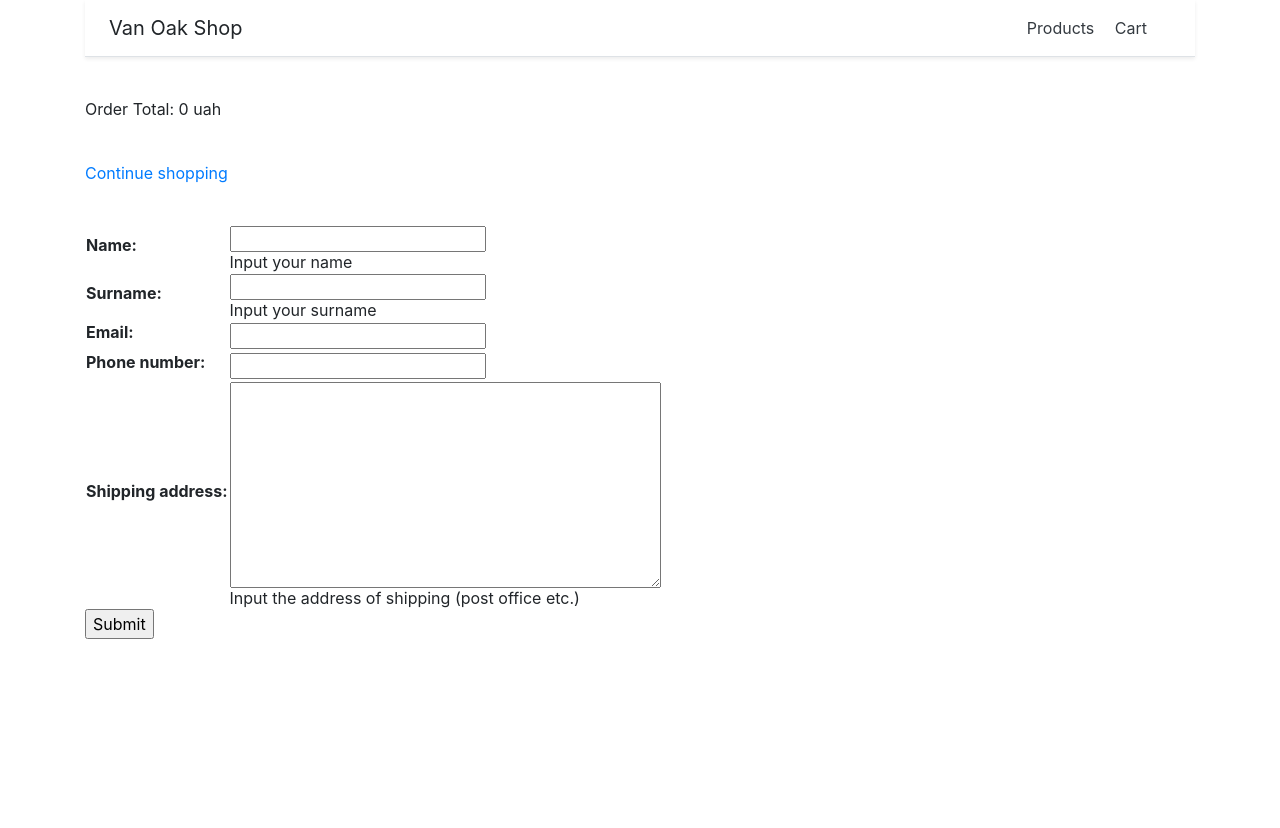
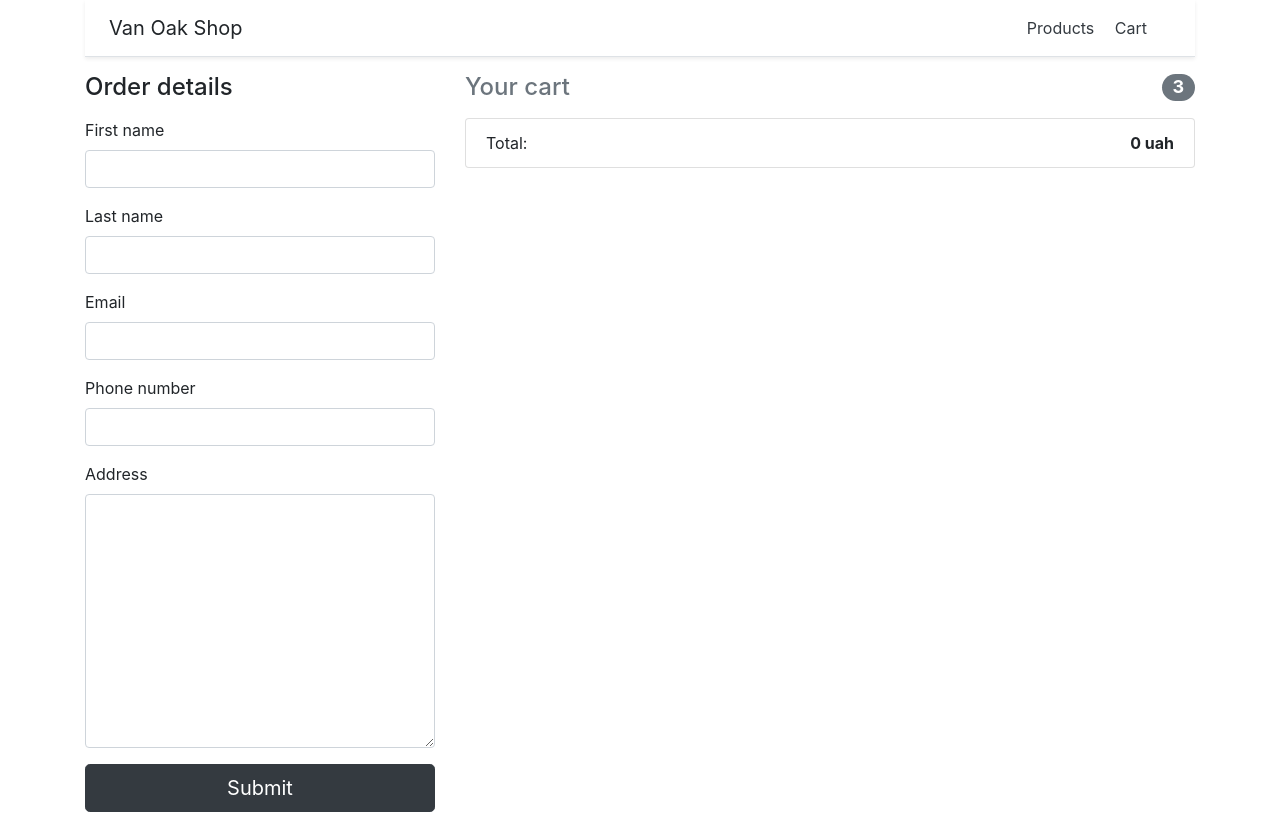
Before and after one commit to KirillDaubur/myShop, a Django app: page /shop/cart/ in a window 1280 px wide. Before the commit the page ends 639 px from the top, so only its background shows below. Run offline with Django 3.2, Linux system fonts and the light colour scheme; some libraries are stand-ins or nearby versions.

Commit message:
Kirill: added styles to the rest of the pages

```diff
--- a/van_oak/shop/forms.py
+++ b/van_oak/shop/forms.py
@@ -11,7 +11,7 @@ class OrderItemForm(forms.Form):
 		self.properties = properties
 
 class ProductForCartModel(forms.Form):
-	desirable_parameters = forms.ChoiceField(widget=forms.Select())
+	desirable_parameters = forms.ChoiceField(widget=forms.Select(), label="")
 
 	def __init__(self, properties, *args, **kwargs):
 		super(forms.Form, self).__init__(*args, **kwargs)
@@ -30,6 +30,19 @@ class OrderForm(forms.ModelForm):
 		model = Order
 		exclude = ['products', 'total_cost']
 
+	def __init__(self, *args, **kwargs):
+		super(forms.ModelForm, self).__init__(*args, **kwargs)
+		self.fields['name'].widget = forms.TextInput(attrs={
+			'class': 'form-control' })
+		self.fields['surname'].widget = forms.TextInput(attrs={
+			'class': 'form-control' })
+		self.fields['email'].widget = forms.EmailInput(attrs={
+			'class': 'form-control' })
+		self.fields['phone_number'].widget = forms.TextInput(attrs={
+			'class': 'form-control' })
+		self.fields['shipping_address'].widget = forms.Textarea(attrs={
+			'class': 'form-control' })
+
 	def save(self, request):
 		cart = request.session.get('cart', {})
 		if not cart:
--- /dev/null
+++ b/van_oak/shop/static/shop/css/cart.css
@@ -0,0 +1,3 @@
+form.is-invalid  .invalid-feedback {
+    display: block;
+}
--- /dev/null
+++ b/van_oak/shop/static/shop/css/product.css
@@ -0,0 +1,6 @@
+.center-cropped {
+  height: 600px;
+  background-position: center center;
+  background-repeat: no-repeat;
+  background-size: contain;
+}
--- a/van_oak/shop/templates/shop/base.html
+++ b/van_oak/shop/templates/shop/base.html
@@ -13,12 +13,9 @@
               </nav>
             </div>
 
-            <div class="row">
-                <div class="col-md-12">
-                {% block content %}
-                {% endblock %}
-                </div>
-            </div>
+            {% block content %}
+            {% endblock %}
+
         </div>
     </body>
 </html>
--- a/van_oak/shop/templates/shop/cart.html
+++ b/van_oak/shop/templates/shop/cart.html
@@ -1,33 +1,105 @@
 {% extends 'shop/base.html' %}
+{% load static %}
+
+{% block extrastyles %}
+    <link rel="stylesheet" type="text/css"
+        href="{% static "shop/css/cart.css"%}" />
+{% endblock %}
 
 {% block content %}
-	{% if errors %}
-	<h1>{{ errors }}</h1>
-	{% endif %}
-	<table>
- 	{% for product in products_in_cart %}
- 	<tr>
- 		<td><img src="{{product.image.url}}" height="50px"></td>
- 		<td><a href="{% url 'product' id=product.id %}"> {{ product.name }} </a></td>
- 		<td><p>{{ product.properties_string }}</p></td>
- 		<td><p>{{ product.price }} uah</p></td>
- 		<td><p><a href="{% url 'increase_item_count_in_order' product_id=product.id %}">+</a></p></td>
- 		<td><p>{{ product.amount_ordered }}</p></td>
- 		<td><p><a href="{% url 'decrease_item_count_in_order' product_id=product.id %}">-</a></p></td>
- 		<td><a href="{% url 'remove_from_cart' product_id=product.id %}">X</a></td>
-   	</tr>
-  	{% endfor %}
-  	</table>
-  	<br>
-  	<p>Order Total: {{ order_total }} uah</p>
-  	<br>
-  	<p><a href="{% url 'product_list' %}">Continue shopping</a></p>
-  	<br>
-  	<form action="" method="post">
-  		{% csrf_token %}
-  		<table>
-  			{{ order_form.as_table }}
-  		</table>
-  		<input type="submit" name="Submit">
-  	</form>
+  <div class="row">
+    <div class="col-md-8 order-md-2 mb-4">
+      <h4 class="d-flex justify-content-between align-items-center mb-3">
+        <span class="text-muted">Your cart</span>
+        <span class="badge badge-secondary badge-pill">3</span>
+      </h4>
+      <ul class="list-group mb-3">
+        {% for product in products_in_cart %}
+          <li class="list-group-item d-flex justify-content-between ">
+            <div class="col-1">
+              <img src="{{product.image.url}}" height="50px">
+            </div>
+            <div class="col-7">
+              <h6 class="my-0">{{ product.name }}</h6>
+              <small class="text-muted">{{ product.properties_string }}</small>
+            </div>
+            <div class="col-2 d-flex justify-content-between">
+              <p><a href="{% url 'increase_item_count_in_order' product_id=product.id %}">+</a></p>
+              <p>{{ product.amount_ordered }}</p>
+              <p><a href="{% url 'decrease_item_count_in_order' product_id=product.id %}">-</a></p>
+            </div>
+            <div class="col-2">
+              <span class="text-muted">{{ product.price }} uah</span>
+            </div>
+
+          </li>
+        {% endfor %}
+        <li class="list-group-item d-flex justify-content-between">
+          <span>Total:</span>
+          <strong>{{ order_total }} uah</strong>
+        </li>
+      </ul>
+    </div>
+
+    <div class="col-12 col-md-4 order-md-1">
+      <h4 class="mb-3">Order details</h4>
+
+      <form action="" method="post" {% if order_form.errors %} class="is-invalid" {% endif %}>
+        {% csrf_token %}
+
+        <div class="mb-3">
+          <label for="firstName">First name</label>
+          {{ order_form.name }}
+          <div class="invalid-feedback">
+            {% for error in order_form.name.errors %}
+              <p>{{ error|escape }}</p>
+            {% endfor %}
+          </div>
+        </div>
+
+        <div class="mb-3">
+          <label for="lastName">Last name</label>
+          {{ order_form.surname }}
+          <div class="invalid-feedback">
+            {% for error in order_form.surname.errors %}
+              <p>{{ error|escape }}</p>
+            {% endfor %}
+          </div>
+        </div>
+
+        <div class="mb-3">
+          <label for="email">Email</label>
+          {{ order_form.email }}
+          <div class="invalid-feedback">
+            {% for error in order_form.email.errors %}
+              <p>{{ error|escape }}</p>
+            {% endfor %}
+          </div>
+        </div>
+
+        <div class="mb-3">
+          <label for="email">Phone number</label>
+          {{ order_form.phone_number }}
+          <div class="invalid-feedback">
+            {% for error in order_form.phone_number.errors %}
+              <p>{{ error|escape }}</p>
+            {% endfor %}
+          </div>
+        </div>
+
+        <div class="mb-3">
+          <label for="address">Address</label>
+          {{ order_form.shipping_address }}
+          <div class="invalid-feedback">
+            {% for error in order_form.shipping_address.errors %}
+              <p>{{ error|escape }}</p>
+            {% endfor %}
+          </div>
+        </div>
+
+        <button class="btn btn-dark btn-lg btn-block" type="submit">Submit</button>
+
+      </form>
+    </div>
+  </div>
 {% endblock %}
--- a/van_oak/shop/views.py
+++ b/van_oak/shop/views.py
@@ -66,6 +66,12 @@ def cart(request):
 			if order_form.is_valid():
 				order = order_form.save(request)
 				return redirect("thanks")
+			else:
+				print()
+				print("ERRORS:")
+				print(order_form.errors)
+				print()
+
 
 	return render(request, 'shop/cart.html', context = { 'products_in_cart': products_in_cart, "order_form": order_form, "order_total": order_total, "errors": errors })
 
```
Also changed, not shown: van_oak/shop/templates/shop/product.html (+27 -24 lines), van_oak/shop/templates/shop/thanks_for_order.html (+7 -3 lines).
